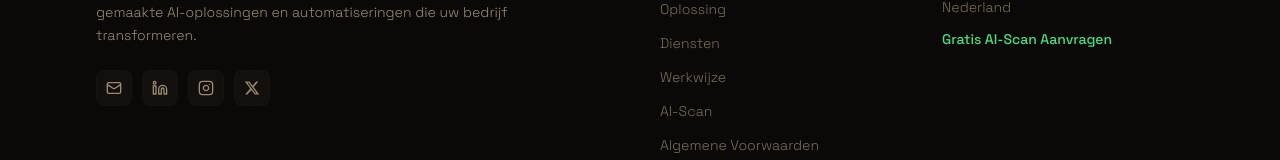
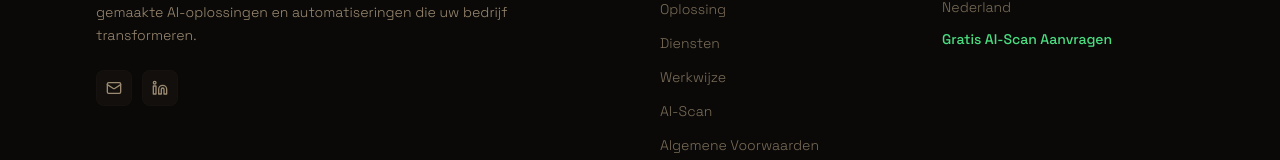
Before and after one commit to johnautomationsnl/john-automations-website, a Next.js app: page / in a window 1280 px wide. Shown: the part 10548-10708 px from the top of the page. Built offline with nearby package versions, Linux system fonts and the light colour scheme.

Commit message:
chore: remove Instagram and X links from footer

```diff
--- a/src/components/Footer.tsx
+++ b/src/components/Footer.tsx
@@ -1,6 +1,6 @@
 "use client";
 
-import { Mail, Linkedin, Instagram } from "lucide-react";
+import { Mail, Linkedin } from "lucide-react";
 
 export default function Footer() {
   return (
@@ -38,26 +38,6 @@ export default function Footer() {
                 className="w-9 h-9 rounded-lg bg-dark-800/40 hover:bg-brand-900/30 border border-warm-800/10 hover:border-brand-800/20 flex items-center justify-center text-warm-500 hover:text-brand-400 transition-all"
               >
                 <Linkedin className="w-4 h-4" />
-              </a>
-              <a
-                href="https://www.instagram.com/melvin.automations"
-                target="_blank"
-                rel="noopener noreferrer"
-                aria-label="Instagram"
-                className="w-9 h-9 rounded-lg bg-dark-800/40 hover:bg-brand-900/30 border border-warm-800/10 hover:border-brand-800/20 flex items-center justify-center text-warm-500 hover:text-brand-400 transition-all"
-              >
-                <Instagram className="w-4 h-4" />
-              </a>
-              <a
-                href="https://x.com/AutomationsJohn"
-                target="_blank"
-                rel="noopener noreferrer"
-                aria-label="X (Twitter)"
-                className="w-9 h-9 rounded-lg bg-dark-800/40 hover:bg-brand-900/30 border border-warm-800/10 hover:border-brand-800/20 flex items-center justify-center text-warm-500 hover:text-brand-400 transition-all"
-              >
-                <svg className="w-4 h-4" viewBox="0 0 24 24" fill="currentColor">
-                  <path d="M18.244 2.25h3.308l-7.227 8.26 8.502 11.24H16.17l-5.214-6.817L4.99 21.75H1.68l7.73-8.835L1.254 2.25H8.08l4.713 6.231zm-1.161 17.52h1.833L7.084 4.126H5.117z" />
-                </svg>
               </a>
             </div>
           </div>
```
